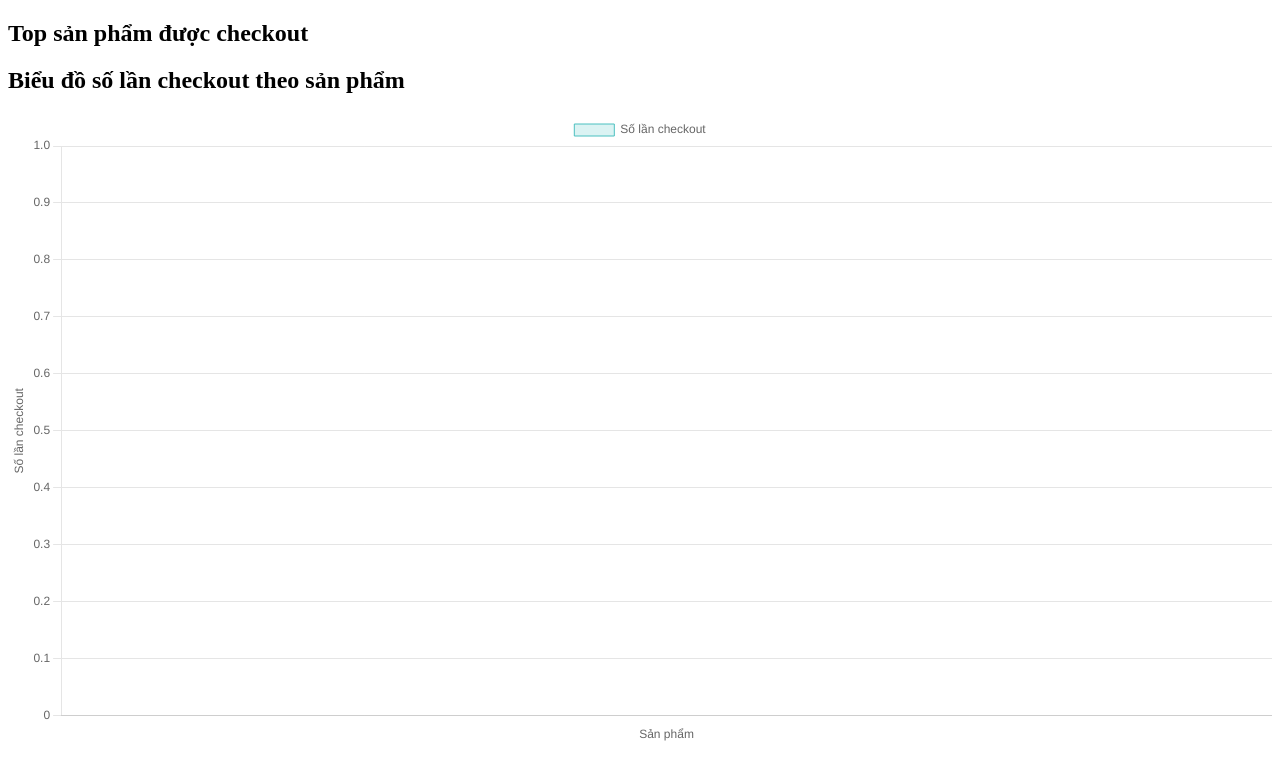
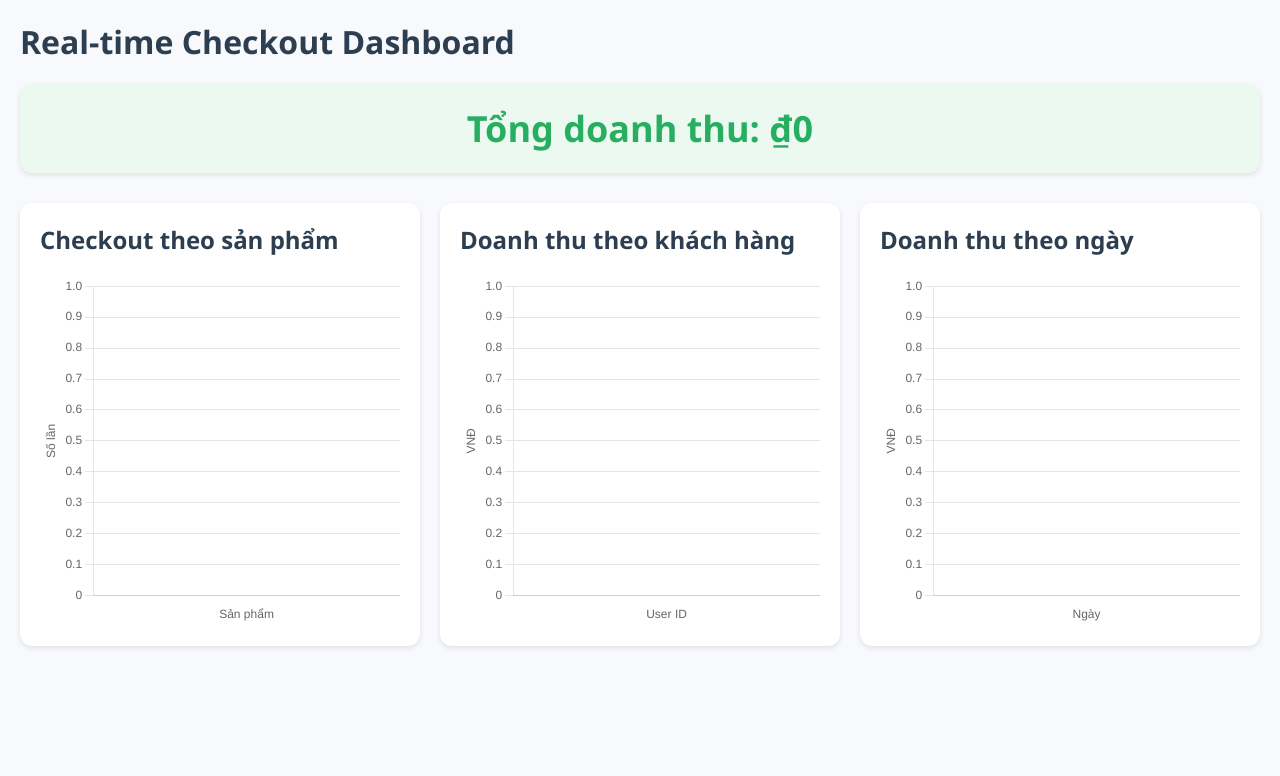
Before and after one commit to hosi04/Hasaki-Tracking-Events, a plain HTML site: page tracking-api-service/src/templates/index.html in a window 1280 px wide. Drawn offline with nearby package versions, Linux system fonts and the light colour scheme; no server answers.

Commit message:
BackUp Src Before Update To Event Driven

```diff
--- a/tracking-api-service/src/templates/index.html
+++ b/tracking-api-service/src/templates/index.html
@@ -1,71 +1,173 @@
 <!DOCTYPE html>
-<html lang="en">
+<html lang="vi">
 <head>
   <meta charset="UTF-8">
-  <title>Real-time Dashboard</title>
+  <title>Real-time Checkout Dashboard</title>
   <script src="https://cdn.socket.io/4.0.0/socket.io.min.js"></script>
-  <!-- Thêm Chart.js -->
   <script src="https://cdn.jsdelivr.net/npm/chart.js@4.4.0/dist/chart.umd.min.js"></script>
+  <style>
+    body {
+      font-family: 'Segoe UI', Tahoma, Geneva, Verdana, sans-serif;
+      margin: 0;
+      padding: 20px;
+      background-color: #f7f9fc;
+      color: #333;
+    }
+
+    h1, h2 {
+      color: #2c3e50;
+      margin-top: 0;
+    }
+
+    #dashboard-container {
+      max-width: 1280px;
+      margin: auto;
+    }
+
+    #revenue-box {
+      font-size: 36px;
+      font-weight: bold;
+      color: #27ae60;
+      background-color: #ecf9f1;
+      padding: 20px;
+      border-radius: 12px;
+      box-shadow: 0 2px 5px rgba(0, 0, 0, 0.1);
+      text-align: center;
+      margin-bottom: 30px;
+    }
+
+    .chart-grid {
+      display: flex;
+      flex-wrap: wrap;
+      gap: 20px;
+      justify-content: center;
+    }
+
+    .chart-box {
+      flex: 1 1 320px;
+      background: white;
+      border-radius: 12px;
+      box-shadow: 0 2px 5px rgba(0,0,0,0.1);
+      padding: 20px;
+      min-width: 320px;
+      max-width: 480px;
+    }
+
+    .chart-container {
+      width: 100%;
+      height: 350px;
+      position: relative;
+    }
+
+    canvas {
+      width: 100% !important;
+      height: 100% !important;
+    }
+  </style>
 </head>
 <body>
-  <h2>Top sản phẩm được checkout</h2>
-  <ul id="product-list"></ul>
+  <div id="dashboard-container">
+    <h1>Real-time Checkout Dashboard</h1>
 
-  <!-- Thêm canvas cho biểu đồ -->
-  <h2>Biểu đồ số lần checkout theo sản phẩm</h2>
-  <canvas id="checkoutChart" width="400" height="200"></canvas>
+    <div id="revenue-box">Tổng doanh thu: ₫0</div>
+
+    <div class="chart-grid">
+      <div class="chart-box">
+        <h2>Checkout theo sản phẩm</h2>
+        <div class="chart-container">
+          <canvas id="checkoutChart"></canvas>
+        </div>
+      </div>
+
+      <div class="chart-box">
+        <h2>Doanh thu theo khách hàng</h2>
+        <div class="chart-container">
+          <canvas id="userRevenueChart"></canvas>
+        </div>
+      </div>
+
+      <div class="chart-box">
+        <h2>Doanh thu theo ngày</h2>
+        <div class="chart-container">
+          <canvas id="dailyRevenueChart"></canvas>
+        </div>
+      </div>
+    </div>
+  </div>
 
   <script>
     const socket = io();
 
-    // Khởi tạo biểu đồ với Chart.js
-    const ctx = document.getElementById('checkoutChart').getContext('2d');
-    const checkoutChart = new Chart(ctx, {
-      type: 'bar', // Loại biểu đồ: bar (cột), pie (tròn), line (đường), v.v.
-      data: {
-        labels: [], // Tên sản phẩm
-        datasets: [{
-          label: 'Số lần checkout',
-          data: [], // Tổng số lần checkout
-          backgroundColor: 'rgba(75, 192, 192, 0.2)',
-          borderColor: 'rgba(75, 192, 192, 1)',
-          borderWidth: 1
-        }]
-      },
+    const checkoutChart = new Chart(document.getElementById('checkoutChart'), {
+      type: 'bar',
+      data: { labels: [], datasets: [{ label: 'Số lần checkout', data: [], backgroundColor: 'rgba(52, 152, 219, 0.4)', borderColor: 'rgba(41, 128, 185, 1)', borderWidth: 2 }] },
       options: {
+        responsive: true, maintainAspectRatio: false,
         scales: {
-          y: {
-            beginAtZero: true,
-            title: {
-              display: true,
-              text: 'Số lần checkout'
-            }
-          },
-          x: {
-            title: {
-              display: true,
-              text: 'Sản phẩm'
-            }
-          }
+          y: { beginAtZero: true, title: { display: true, text: 'Số lần' } },
+          x: { title: { display: true, text: 'Sản phẩm' } }
+        },
+        plugins: {
+          legend: { display: false },
+          tooltip: { callbacks: { label: ctx => `${ctx.parsed.y} lần` } }
         }
       }
     });
 
-    // Lắng nghe sự kiện update_data
+    const userRevenueChart = new Chart(document.getElementById('userRevenueChart'), {
+      type: 'bar',
+      data: { labels: [], datasets: [{ label: 'Doanh thu', data: [], backgroundColor: 'rgba(255, 159, 64, 0.4)', borderColor: 'rgba(255, 159, 64, 1)', borderWidth: 2 }] },
+      options: {
+        responsive: true, maintainAspectRatio: false,
+        scales: {
+          y: { beginAtZero: true, title: { display: true, text: 'VNĐ' } },
+          x: { title: { display: true, text: 'User ID' } }
+        },
+        plugins: {
+          legend: { display: false },
+          tooltip: { callbacks: { label: ctx => '₫' + ctx.parsed.y.toLocaleString('vi-VN') } }
+        }
+      }
+    });
+
+    const dailyRevenueChart = new Chart(document.getElementById('dailyRevenueChart'), {
+      type: 'line',
+      data: { labels: [], datasets: [{ label: 'Doanh thu theo ngày', data: [], backgroundColor: 'rgba(46, 204, 113, 0.2)', borderColor: 'rgba(39, 174, 96, 1)', borderWidth: 2, fill: true, tension: 0.3 }] },
+      options: {
+        responsive: true, maintainAspectRatio: false,
+        scales: {
+          x: { title: { display: true, text: 'Ngày' } },
+          y: { beginAtZero: true, title: { display: true, text: 'VNĐ' } }
+        },
+        plugins: {
+          legend: { display: false },
+          tooltip: { callbacks: { label: ctx => '₫' + ctx.parsed.y.toLocaleString('vi-VN') } }
+        }
+      }
+    });
+
     socket.on('update_data', function(message) {
-      // Cập nhật danh sách
-      const list = document.getElementById('product-list');
-      list.innerHTML = '';
-      message.data.forEach(([product_name, total]) => {
-        const li = document.createElement('li');
-        li.textContent = `${product_name}: ${total} lần`;
-        list.appendChild(li);
-      });
+      // Cập nhật biểu đồ checkout
+      checkoutChart.data.labels = message.data.map(([name]) => name);
+      checkoutChart.data.datasets[0].data = message.data.map(([, total]) => total);
+      checkoutChart.update();
 
-      // Cập nhật dữ liệu cho biểu đồ
-      checkoutChart.data.labels = message.data.map(([product_name]) => product_name);
-      checkoutChart.data.datasets[0].data = message.data.map(([, total]) => total);
-      checkoutChart.update(); // Cập nhật biểu đồ
+      // Cập nhật doanh thu theo user
+      if (message.user_revenue) {
+        userRevenueChart.data.labels = message.user_revenue.map(([id]) => id);
+        userRevenueChart.data.datasets[0].data = message.user_revenue.map(([, rev]) => rev);
+        userRevenueChart.update();
+      }
+
+      // Cập nhật doanh thu theo ngày
+      if (message.daily_revenue) {
+        dailyRevenueChart.data.labels = message.daily_revenue.map(([day]) => day);
+        dailyRevenueChart.data.datasets[0].data = message.daily_revenue.map(([, rev]) => rev);
+        dailyRevenueChart.update();
+      }
+
+      const total = message.revenue || 0;
+      document.getElementById('revenue-box').textContent = 'Tổng doanh thu: ₫' + total.toLocaleString('vi-VN');
     });
   </script>
 </body>
--- /dev/null
+++ b/tracking-api-service/src/templates/style.css
@@ -0,0 +1,77 @@
+body {
+    font-family: 'Segoe UI', Tahoma, Geneva, Verdana, sans-serif;
+    margin: 0;
+    padding: 20px;
+    background-color: #f7f9fc;
+    color: #333;
+}
+
+h1, h2 {
+    color: #2c3e50;
+    margin-top: 0;
+}
+
+#dashboard-container {
+    max-width: 1280px;
+    margin: auto;
+}
+
+#revenue-box {
+    font-size: 36px;
+    font-weight: bold;
+    color: #27ae60;
+    background-color: #ecf9f1;
+    padding: 20px;
+    border-radius: 12px;
+    box-shadow: 0 2px 5px rgba(0, 0, 0, 0.1);
+    text-align: center;
+    margin-bottom: 30px;
+}
+
+#product-section {
+    margin-bottom: 40px;
+}
+
+#product-list {
+    list-style-type: none;
+    padding: 0;
+    margin: 0;
+    display: grid;
+    grid-template-columns: repeat(auto-fit, minmax(250px, 1fr));
+    gap: 10px;
+}
+
+#product-list li {
+    background-color: #ffffff;
+    padding: 10px 15px;
+    border-radius: 8px;
+    box-shadow: 0 1px 3px rgba(0, 0, 0, 0.05);
+}
+
+.chart-grid {
+    display: flex;
+    flex-wrap: wrap;
+    gap: 20px;
+    justify-content: center;
+}
+
+.chart-box {
+    flex: 1 1 320px;
+    background: white;
+    border-radius: 12px;
+    box-shadow: 0 2px 5px rgba(0,0,0,0.1);
+    padding: 20px;
+    min-width: 320px;
+    max-width: 480px;
+}
+
+.chart-container {
+    width: 100%;
+    height: 350px;
+    position: relative;
+}
+
+canvas {
+    width: 100% !important;
+    height: 100% !important;
+}
```
Also changed, not shown: 2 other files.
